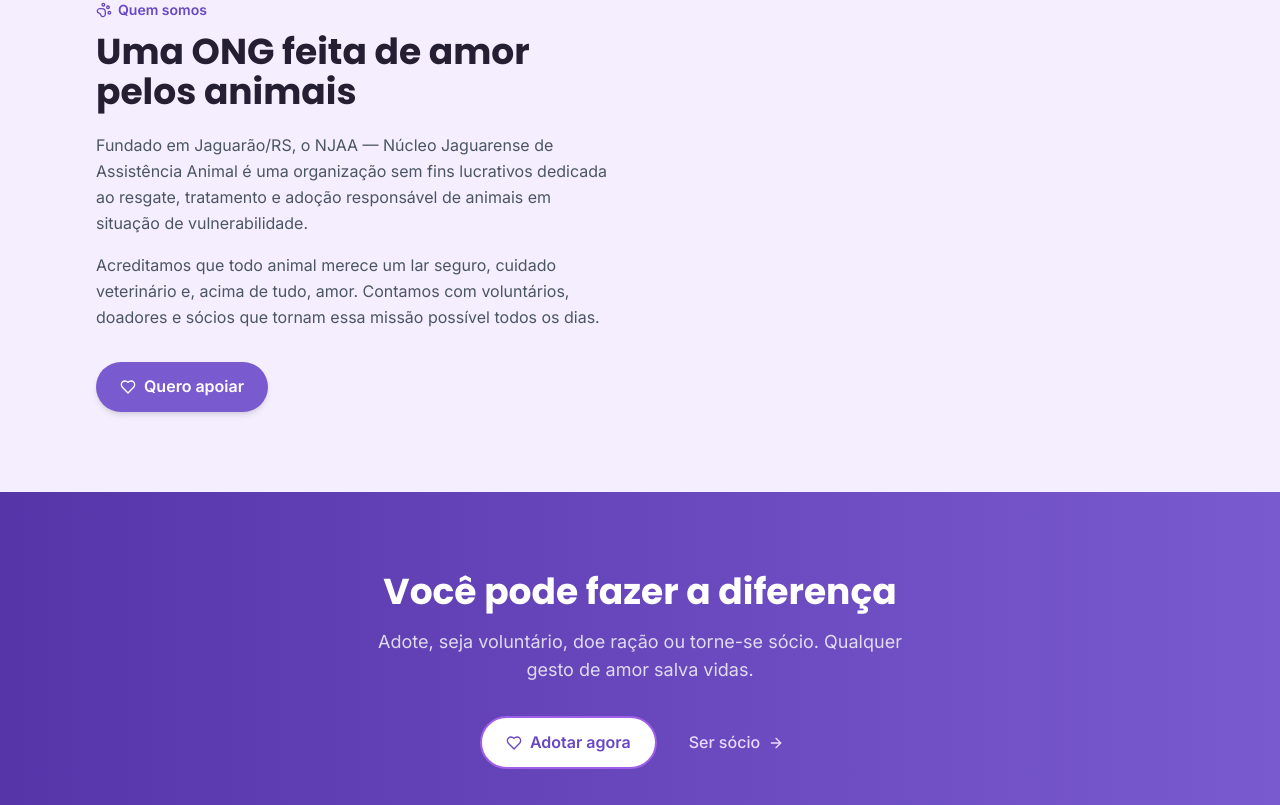
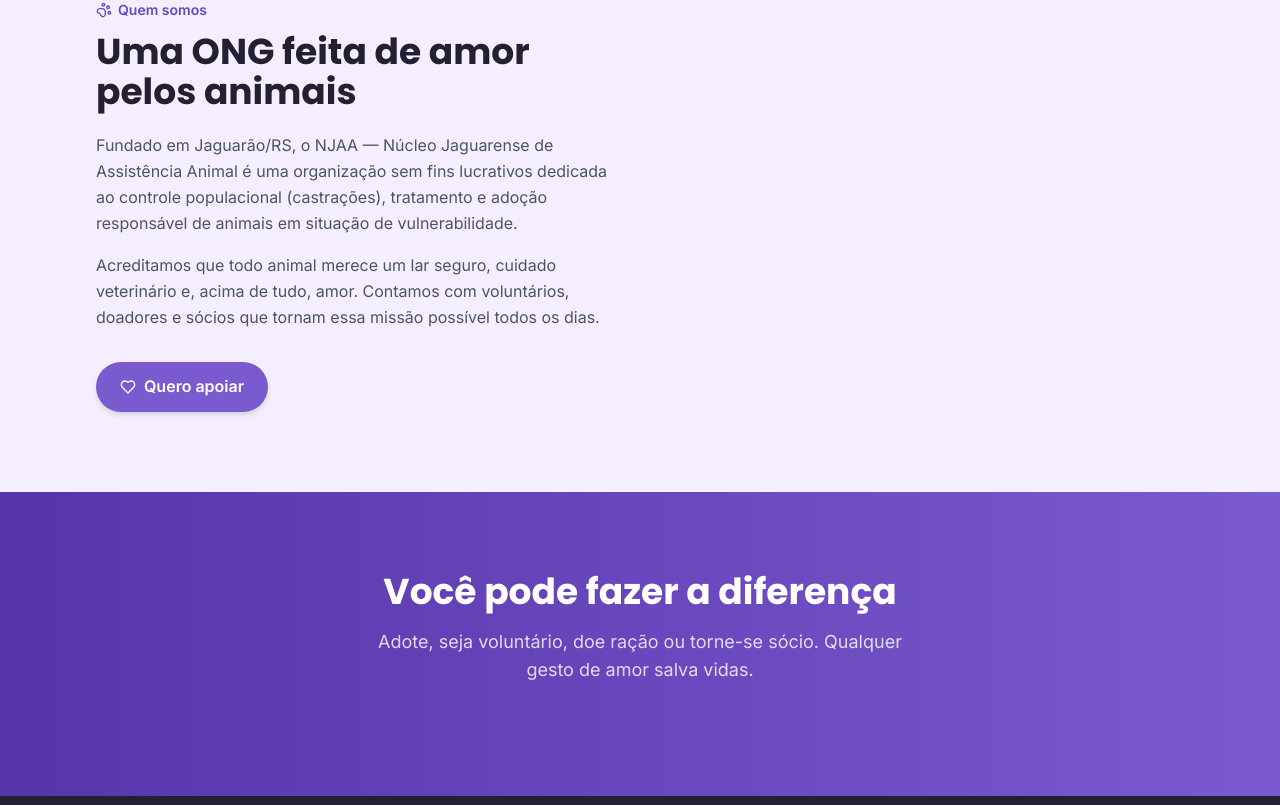
Before and after one commit to sbr-digital/njaa, a React (Vite) app: page / in a window 1280 px wide. Shown: the part 1515-2320 px from the top of the page. Built offline with nearby package versions, Linux system fonts and the light colour scheme.

Commit message:
fix: corrige texto

```diff
--- a/src/pages/Home.tsx
+++ b/src/pages/Home.tsx
@@ -1,5 +1,5 @@
 import { Link } from 'react-router-dom'
-import { Heart, PawPrint, ArrowRight } from 'lucide-react'
+import { Heart, PawPrint } from 'lucide-react'
 import { SEO } from '@/components/SEO'
 import { AnimatedSection } from '@/components/AnimatedSection'
 import { StatCard } from '@/components/StatCard'
@@ -85,7 +85,7 @@
               </h2>
               <p className="text-gray-600 leading-relaxed mb-4">
                 Fundado em Jaguarão/RS, o NJAA — Núcleo Jaguarense de Assistência
-                Animal é uma organização sem fins lucrativos dedicada ao resgate,
+                Animal é uma organização sem fins lucrativos dedicada ao controle populacional (castrações),
                 tratamento e adoção responsável de animais em situação de
                 vulnerabilidade.
               </p>
@@ -152,14 +152,14 @@
               Adote, seja voluntário, doe ração ou torne-se sócio. Qualquer gesto
               de amor salva vidas.
             </p>
-            <div className="flex flex-col sm:flex-row gap-4 justify-center">
+            {/* <div className="flex flex-col sm:flex-row gap-4 justify-center">
               <Link to="/adocao" className="btn-secondary">
                 <Heart size={16} /> Adotar agora
               </Link>
               <Link to="/seja-socio" className="btn-ghost">
                 Ser sócio <ArrowRight size={16} />
               </Link>
-            </div>
+            </div> */}
           </AnimatedSection>
         </div>
       </section>
```
